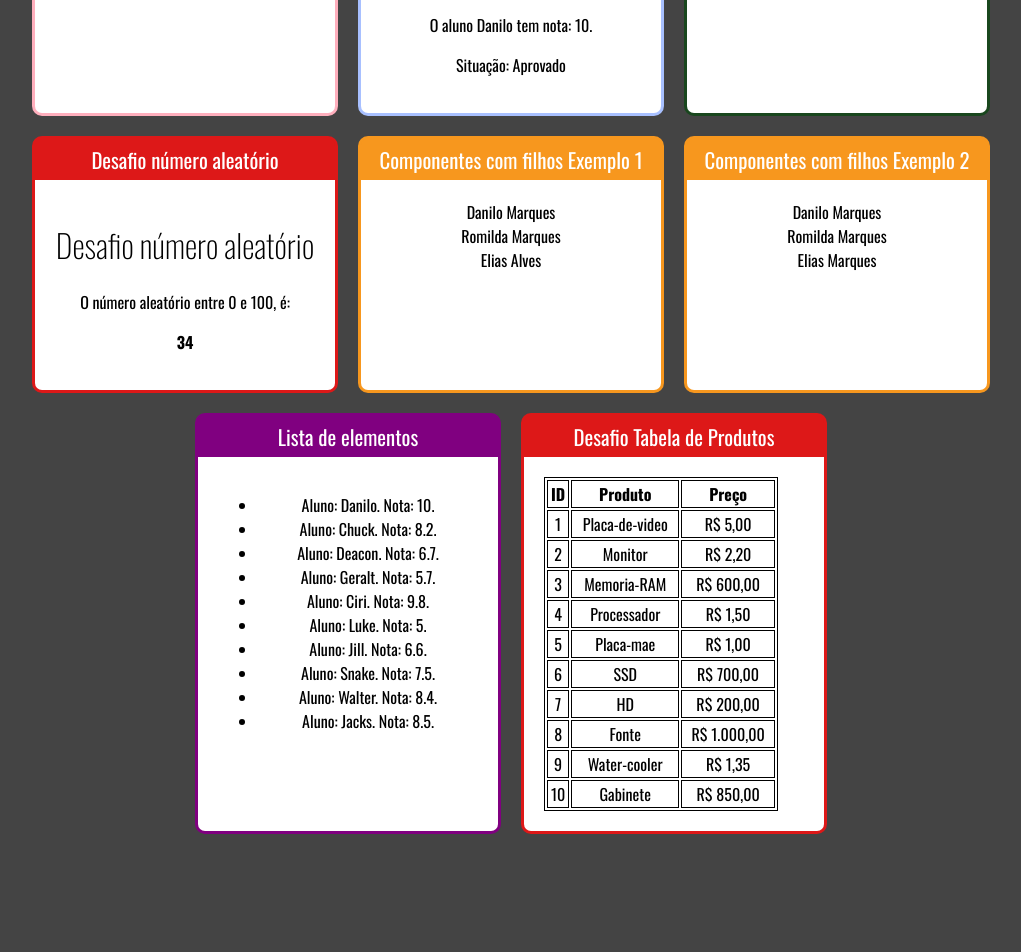
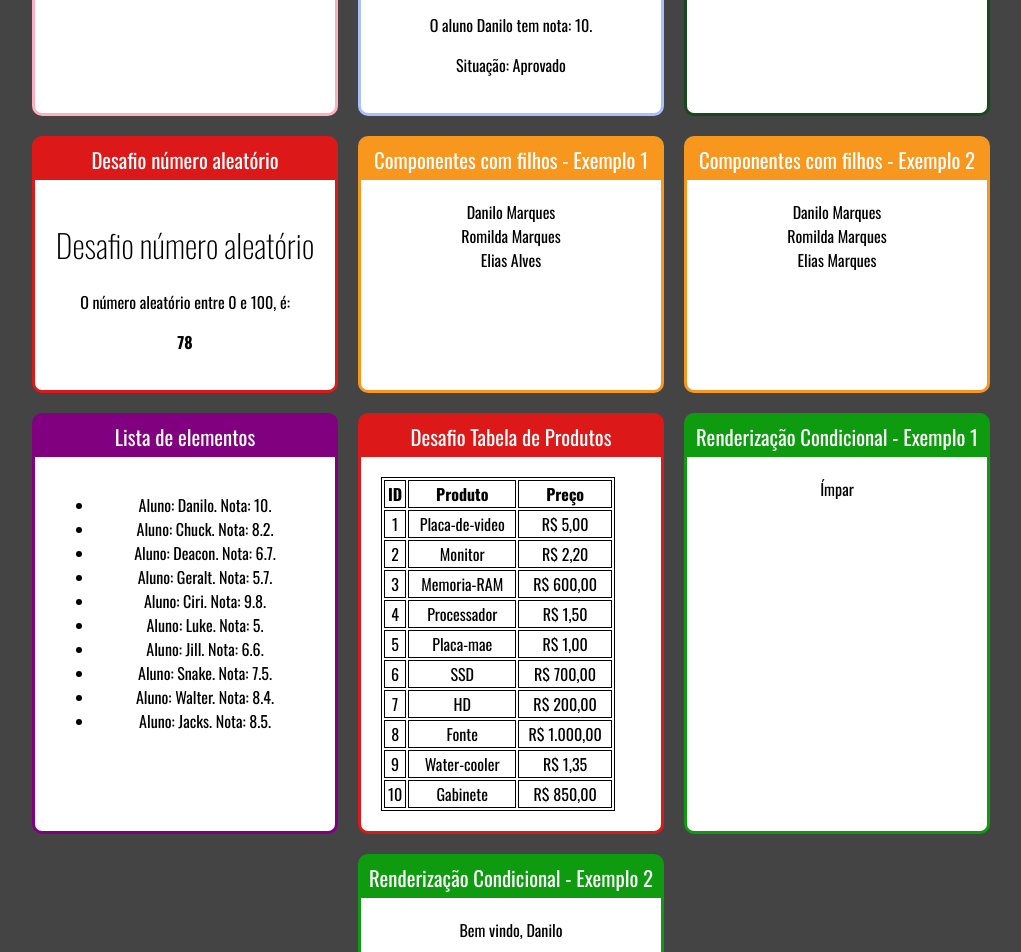
Before and after one commit to DaniloMelo/fundamentos-react, a React (Create React App) app: page / in a window 1280 px wide. Shown: the part 380-1332 px from the top of the page, without its empty margins (129-1150 px from the left). Before the commit the page ends 1232 px from the top, so only its background shows below. Built offline with nearby package versions, Linux system fonts and the light colour scheme.

Commit message:
Aprendendo sobre renderização condicional

```diff
--- a/src/App.jsx
+++ b/src/App.jsx
@@ -10,6 +10,8 @@ import FamiliaEx2 from './components/basics/FamiliaEx2'
 import FamiliaMembroEx2 from './components/basics/FamiliaMembroEx2'
 import ListaAlunos from './components/repeticao/ListaAlunos'
 import DesafioTabelaDeProdutos from './components/repeticao/DesafioTabelaProdutos'
+import ParOuImpar from './components/renderizacaoCondicional/ParOuImpar'
+import UserInfo from './components/renderizacaoCondicional/UserInfo'
 
 export default () => (
     (
@@ -33,11 +35,11 @@ export default () => (
                     <DesafioNumAleatorio min={0} max={100} />
                 </Card>
 
-                <Card titulo="Componentes com filhos Exemplo 1" cor="#f7971e">
+                <Card titulo="Componentes com filhos - Exemplo 1" cor="#f7971e">
                     <Familia sobrenome="Marques"/>
                 </Card>
 
-                <Card titulo="Componentes com filhos Exemplo 2" cor="#f7971e">
+                <Card titulo="Componentes com filhos - Exemplo 2" cor="#f7971e">
                     <FamiliaEx2 sobrenome="Marques">
                         <FamiliaMembroEx2 nome="Danilo" />
                         <FamiliaMembroEx2 nome="Romilda"/>
@@ -52,6 +54,14 @@ export default () => (
                 <Card titulo="Desafio Tabela de Produtos" cor="#dd1818">
                     <DesafioTabelaDeProdutos />
                 </Card>
+
+                <Card titulo="Renderização Condicional - Exemplo 1" cor="#0f9b0f">
+                    <ParOuImpar num={11} />
+                </Card>
+
+                <Card titulo="Renderização Condicional - Exemplo 2" cor="#0f9b0f">
+                    <UserInfo user={{name: "Danilo"}} />
+                </Card>
             </div>
         </div>
     )
--- /dev/null
+++ b/src/components/renderizacaoCondicional/If.js
@@ -0,0 +1,8 @@
+export default props => {
+
+    if(props.condition){
+        return props.children
+    }else{
+        return false
+    }
+}
--- /dev/null
+++ b/src/components/renderizacaoCondicional/ParOuImpar.jsx
@@ -0,0 +1,16 @@
+import React from 'react'
+
+export default props => {
+
+    const isPar = props.num % 2 === 0
+
+    return(
+        <div>
+            { isPar ? <span>Par</span> : <span>Ímpar</span>}
+        </div>
+    )
+
+}
+
+// Exemplo 1
+// Com o operador ternário, podemos definir o que será renderizado.
--- /dev/null
+++ b/src/components/renderizacaoCondicional/UserInfo.jsx
@@ -0,0 +1,19 @@
+import React from 'react'
+import If from './If'
+
+export default props => {
+
+    return (
+        <div>
+            <If condition={props.user}>
+                <span>Bem vindo, {props.user.name}</span>
+            </If>
+        </div>
+
+    )
+}
+
+
+//  Exemplo 2
+//  Neste exemplo foi criado um componente que faz um if e a condicao é passada como prop.
+//  Caso o retorno da prop seja true, o conteudo é renderizado de acordo como foi definido na funcao do arquivo/componente If.js
--- a/src/index.js
+++ b/src/index.js
@@ -7,7 +7,7 @@ import App from './App'
 const root = ReactDOM.createRoot(document.querySelector("#root"))
 
 root.render(
-    <>
+    <React.StrictMode>
         <App />
-    </>
+    </React.StrictMode>
 )
```
